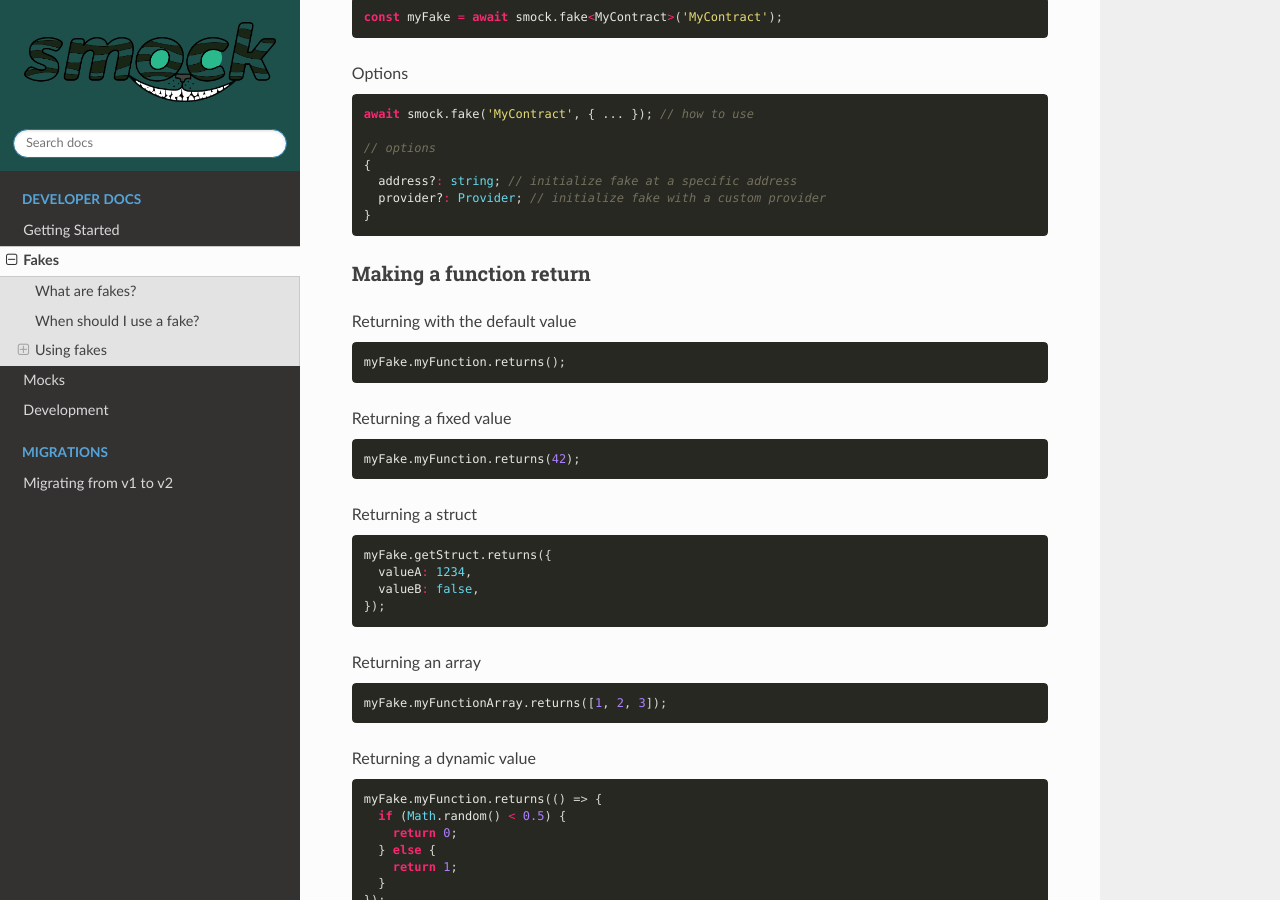
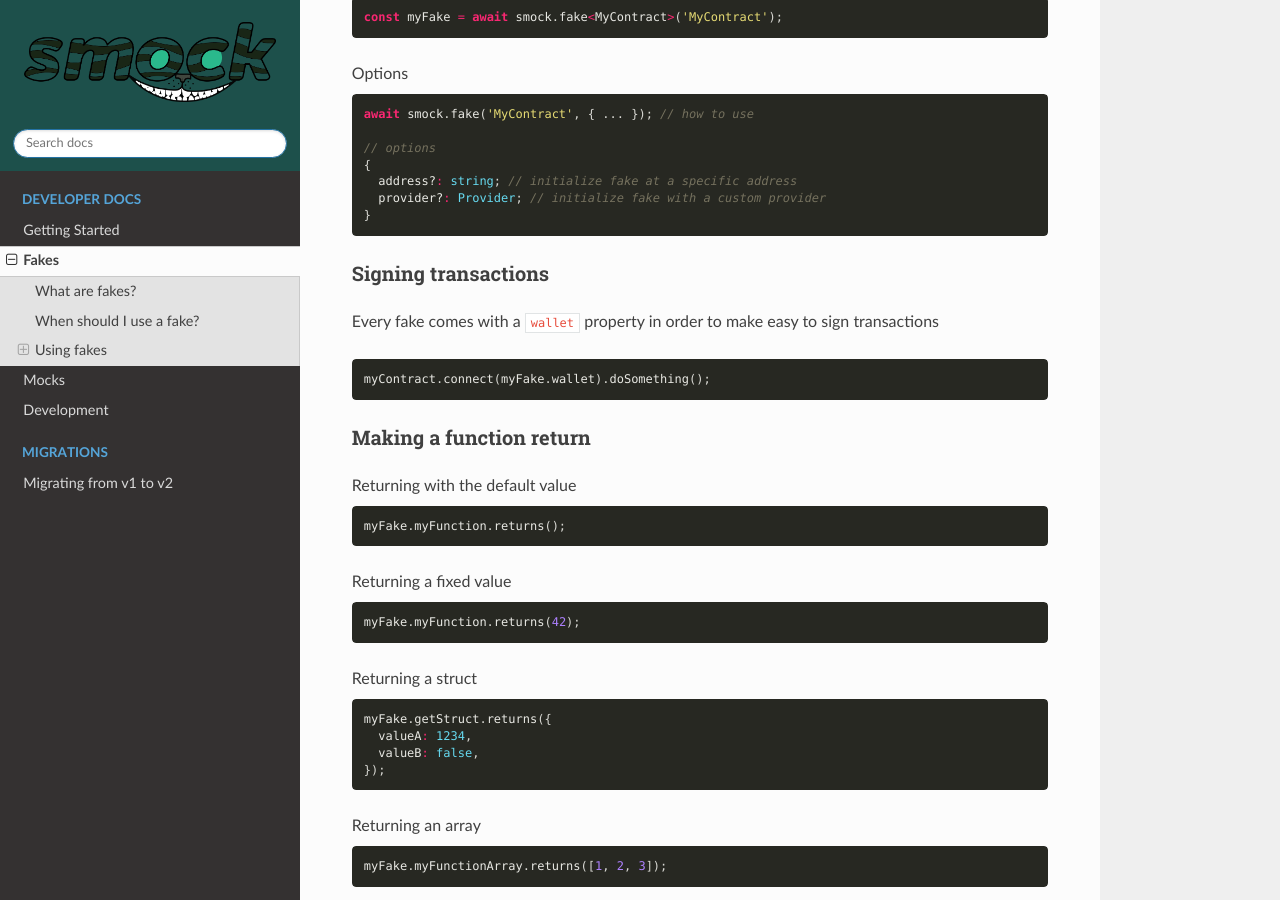
Before and after one commit to defi-wonderland/smock, a Sphinx documentation site: the page built from docs/source/fakes.rst, in a window 1280 px wide and 900 px high, scrolled down 1430 px. Built offline with Sphinx 7.4.7 and the Read the Docs theme 2.0.0, drawn with Linux system fonts in a browser that asks for light colours.

Commit message:
docs: added wallet to fakes

```diff
--- a/docs/source/fakes.rst
+++ b/docs/source/fakes.rst
@@ -87,6 +87,16 @@ Options
     address?: string; // initialize fake at a specific address
     provider?: Provider; // initialize fake with a custom provider
   }
+
+
+Signing transactions
+********************
+
+Every fake comes with a :code:`wallet` property in order to make easy to sign transactions
+
+.. code-block:: typescript
+
+  myContract.connect(myFake.wallet).doSomething();
 
 
 Making a function return
```
